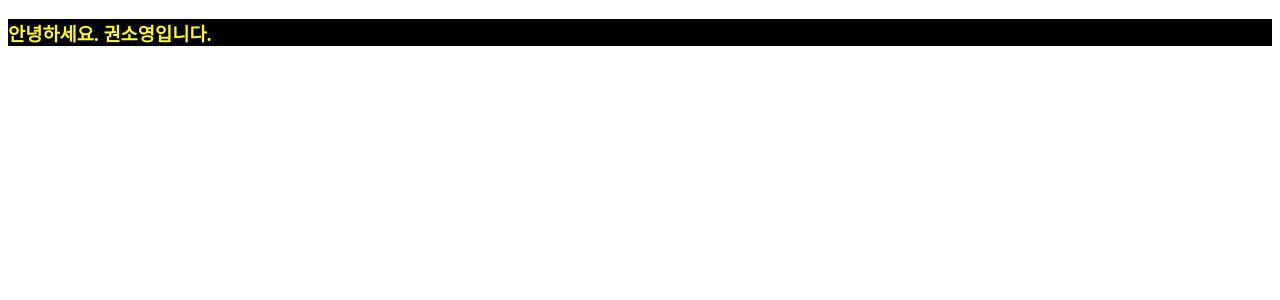
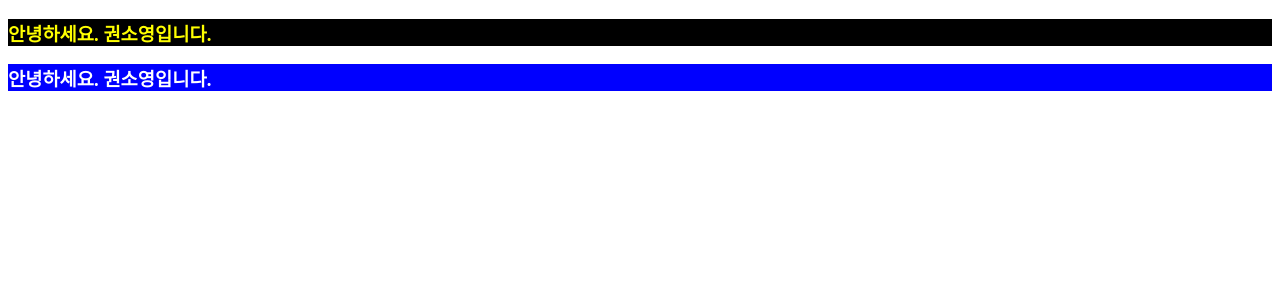
Before and after one commit to ddo0ii/codingstar, a React (Create React App) app: page / in a window 1280 px wide. Shown: the top 300 px of the page. Built offline with nearby package versions, Linux system fonts and the light colour scheme.

Commit message:
css-module

```diff
--- a/src/App.js
+++ b/src/App.js
@@ -1,10 +1,12 @@
 import React from "react";
 import Main from "./component/Main";
+import styles from "./App.module.css";
 
 const App = () => {
   return (
     <div>
       <Main />
+      <h3 className={styles.nameBox}>안녕하세요. 권소영입니다.</h3>
     </div>
   );
 };
--- /dev/null
+++ b/src/App.module.css
@@ -0,0 +1,4 @@
+.nameBox {
+  color: white;
+  background-color: blue;
+}
```
